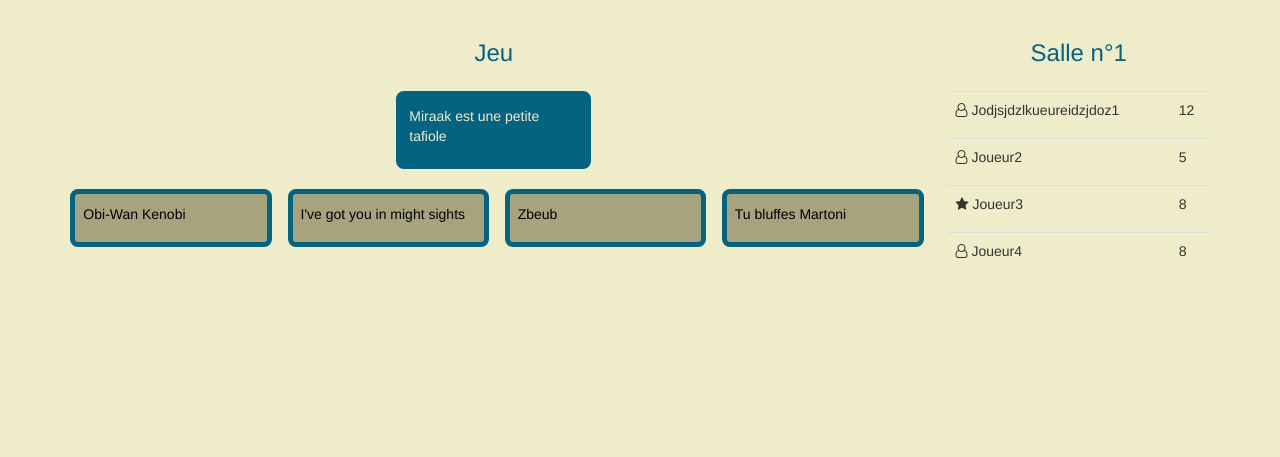
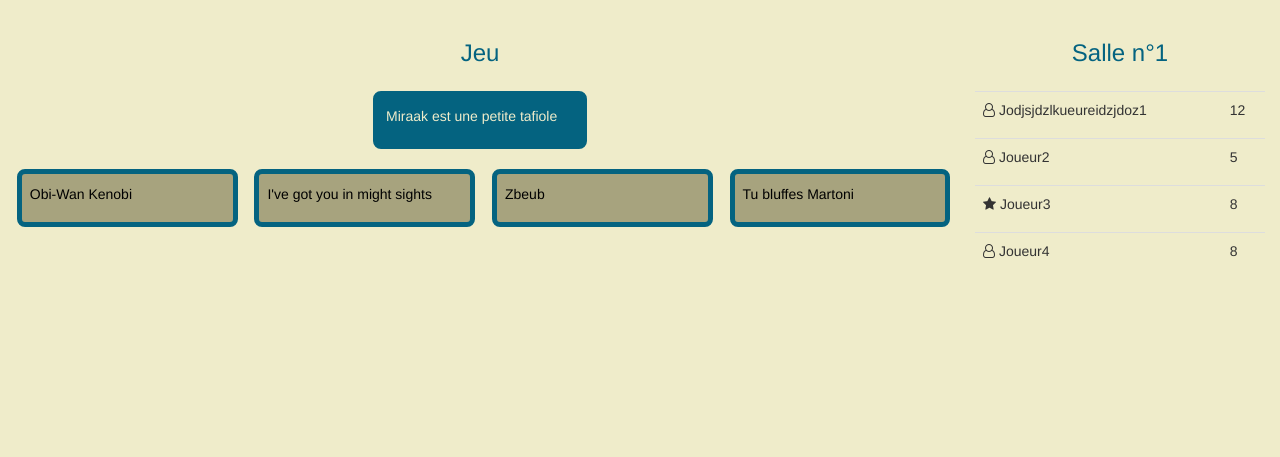
Before and after one commit to batebates/L3ProjetWeb, a Django app: page /room/1/ in a window 1280 px wide. Shown: the part 51-508 px from the top of the page. Run offline with Django 3.2, Linux system fonts and the light colour scheme; data comes from the database, SQL or seed files in the repository; some libraries are stand-ins or nearby versions.

Commit message:
container-fluid

```diff
--- a/BDR/core/templates/core/base.html
+++ b/BDR/core/templates/core/base.html
@@ -39,10 +39,8 @@
 </div>
 
 
-  <div class="container">
       {% block content %}
       {% endblock %}
-    </div>
 
 <footer class="footer">
         <div class="container foot">
--- a/BDR/core/templates/core/index.html
+++ b/BDR/core/templates/core/index.html
@@ -1,6 +1,7 @@
 {% extends 'core/base.html' %}
 
 {% block content %}
+<div class="container">
 <div class="row">
 	<div class="col-md-6 div-pp">
 		<h3>Liste des salons ouverts</h3>
@@ -29,4 +30,5 @@
 		{% endif %}
 	</div>
 </div>
+</div>
 {% endblock content %}
--- a/BDR/room/templates/room/roomOpen.html
+++ b/BDR/room/templates/room/roomOpen.html
@@ -1,6 +1,7 @@
 {% extends 'core/base.html' %}
 
 {% block content %}
+<div class="container-fluid">
 <div class="row salon">
 	<div class="col-md-9">
 		<h3>Jeu</h3>
@@ -63,4 +64,5 @@
 	</table>
   </div>
 </div>
+</div>
 {% endblock %}
--- a/BDR/static/css/base.css
+++ b/BDR/static/css/base.css
@@ -1,3 +1,5 @@
+.containter {
+}
 .footer {
 	border-top: solid 3px #046380;
 	position: absolute;
```
